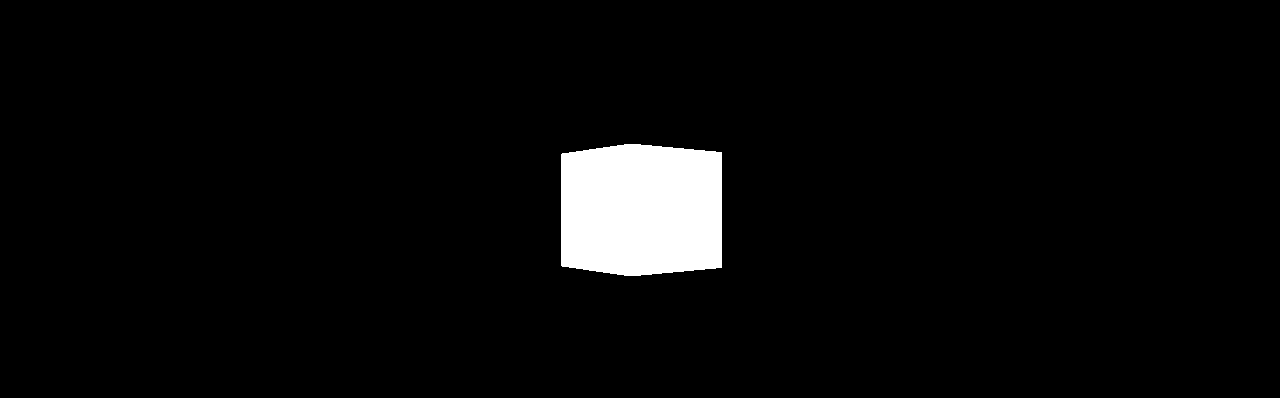
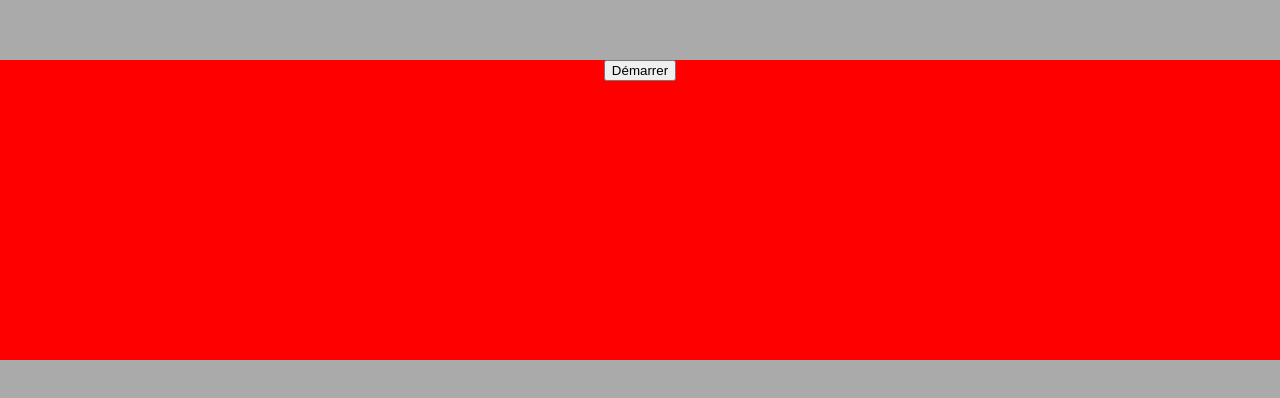
Before and after one commit to Astrak/construction-site-viewer, a website built with webpack: page index.html in a window 1280 px wide. Shown: the part 190-588 px from the top of the page. Built offline with nearby package versions, Linux system fonts and the light colour scheme.

Commit message:
main components startup

```diff
--- a/index.css
+++ b/index.css
@@ -12,3 +12,18 @@ canvas:active{
   cursor:-webkit-grabbing;
   cursor:-moz-grabbing;
 }
+#overlay{
+  position: absolute;
+  width: 100%;
+  height: 100%;
+  top: 0; left: 0;
+  background: #aaa;
+  text-align: center;
+}
+#overlay-content{
+  position: relative;
+  top: 50%;
+  margin-top: -150px;
+  height: 300px;
+  background: red;
+}
--- a/index.html
+++ b/index.html
@@ -5,5 +5,6 @@
 <meta charset=utf-8/>
 <meta name='viewport' content='width=device-width, user-scalable=no, minimum-scale=1.0, maximum-scale=1.0'/>
 <link rel=stylesheet href=index.css>
+<link rel='shortcut icon' href='http://www.ville-castres.fr/sites/all/themes/castres/img/favicon-castres.png' type='image/png'>
 <div id=app></div>
 <script src="bundle.js"></script>
--- a/src/index.js
+++ b/src/index.js
@@ -1,64 +1,7 @@
-import * as THREE from 'three';
-import OrbitControls from './lib/OrbitControlsr89.js';
+import Renderer from './renderer';
+import Splashscreen from './splashscreen';
 
-var scene, renderer, camera, controls, cube;
 
-setScene();
 
-function setScene () {
-
-  renderer = new THREE.WebGLRenderer();
-  renderer.setSize( innerWidth, innerHeight );
-  document.body.appendChild( renderer.domElement );
-
-  scene = new THREE.Scene();
-
-  cube = new THREE.Mesh(
-    new THREE.BoxGeometry( 1, 1, 1 ),
-    new THREE.MeshBasicMaterial()
-  );
-  scene.add( cube );
-
-  setView();
-
-  animate();
-
-}
-
-function setView () {
-
-  camera = new THREE.PerspectiveCamera( 70, innerWidth / innerHeight, 1, 100 );
-  camera.position.z = 5;
-  camera.update = false;
-
-  OrbitControls( THREE );
-
-  controls = new THREE.OrbitControls( camera, renderer.domElement );
-  controls.addEventListener( 'change', function () { camera.update = true; }, false );
-  controls.enableDamping = true;
-  controls.dampingFactor = .05;
-  controls.rotateSpeed = .07;
-
-  window.addEventListener( 'resize', function () {
-    camera.aspect = innerWidth / innerHeight;
-    camera.updateProjectionMatrix();
-    renderer.setSize( innerWidth, innerHeight );
-    camera.update = true;
-  }, false );
-
-}
-
-function animate () {
-
-  requestAnimationFrame( animate );
-
-  cube.rotation.y += .005;
-
-  controls.update();
-
-  //if ( camera.update ) {
-    renderer.render( scene, camera );
-    camera.update = false;
-  //}
-
-}
+const renderer = new Renderer();
+const splashscreen = new Splashscreen();
--- /dev/null
+++ b/src/renderer.js
@@ -0,0 +1,59 @@
+import * as THREE from 'three';
+import OrbitControls from './lib/OrbitControlsr89.js';
+
+export default class Renderer {
+
+  constructor () {
+
+    //setup
+    this.renderer = new THREE.WebGLRenderer();
+    this.renderer.setSize( innerWidth, innerHeight );
+    document.getElementById( 'app' ).appendChild( this.renderer.domElement );
+
+    this.scene = new THREE.Scene();
+
+    this.cube = new THREE.Mesh(new THREE.BoxGeometry(1,1,1),new THREE.MeshBasicMaterial());
+    this.scene.add( this.cube );
+
+    //view
+    this.camera = new THREE.PerspectiveCamera( 70, innerWidth / innerHeight, 1, 100 );
+    this.camera.position.z = 5;
+    this.camera.update = false;
+
+    OrbitControls( THREE );
+
+    this.controls = new THREE.OrbitControls( this.camera, this.renderer.domElement );
+    this.controls.addEventListener( 'change', () => this.camera.update = true );
+    this.controls.enableDamping = true;
+    this.controls.dampingFactor = .05;
+    this.controls.rotateSpeed = .07;
+
+    const that = this;
+
+    window.addEventListener( 'resize', function () {
+      that.camera.aspect = innerWidth / innerHeight;
+      that.camera.updateProjectionMatrix();
+      that.renderer.setSize( innerWidth, innerHeight );
+      that.camera.update = true;
+    }, false );
+
+    this.animate();
+
+  }
+
+  animate () {
+
+    requestAnimationFrame( this.animate.bind( this ) );
+
+    this.cube.rotation.y+=0.05;
+
+    this.controls.update();
+
+    //if ( camera.update ) {
+      this.renderer.render( this.scene, this.camera );
+      this.camera.update = false;
+    //}
+
+  }
+
+}
--- /dev/null
+++ b/src/splashscreen.js
@@ -0,0 +1,31 @@
+
+export default class Splashscreen {
+
+  constructor () {
+
+    const that = this;
+
+    this.overlay = document.createElement( 'div' );
+    this.overlay.id = 'overlay';
+    document.getElementById( 'app' ).appendChild( this.overlay );
+
+    const overlayContent = document.createElement( 'div' );
+    overlayContent.id = 'overlay-content';
+    this.overlay.appendChild( overlayContent );
+
+    const startButton = document.createElement( 'button' );
+    startButton.textContent = 'Démarrer';
+    overlayContent.appendChild( startButton );
+    startButton.addEventListener( 'click', () => {
+      that.close()
+    }, false );
+
+  }
+
+  close () {
+
+    document.getElementById( 'app' ).removeChild( this.overlay );
+
+  }
+
+}
```
